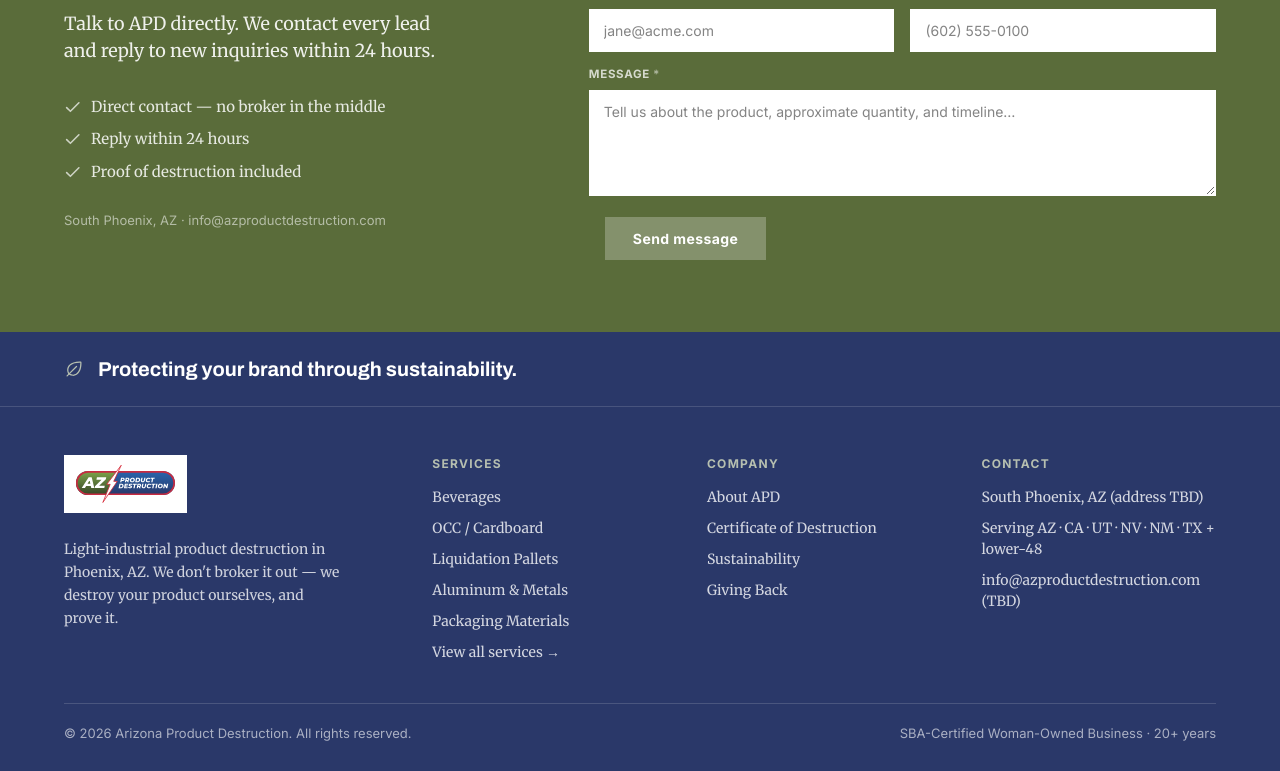
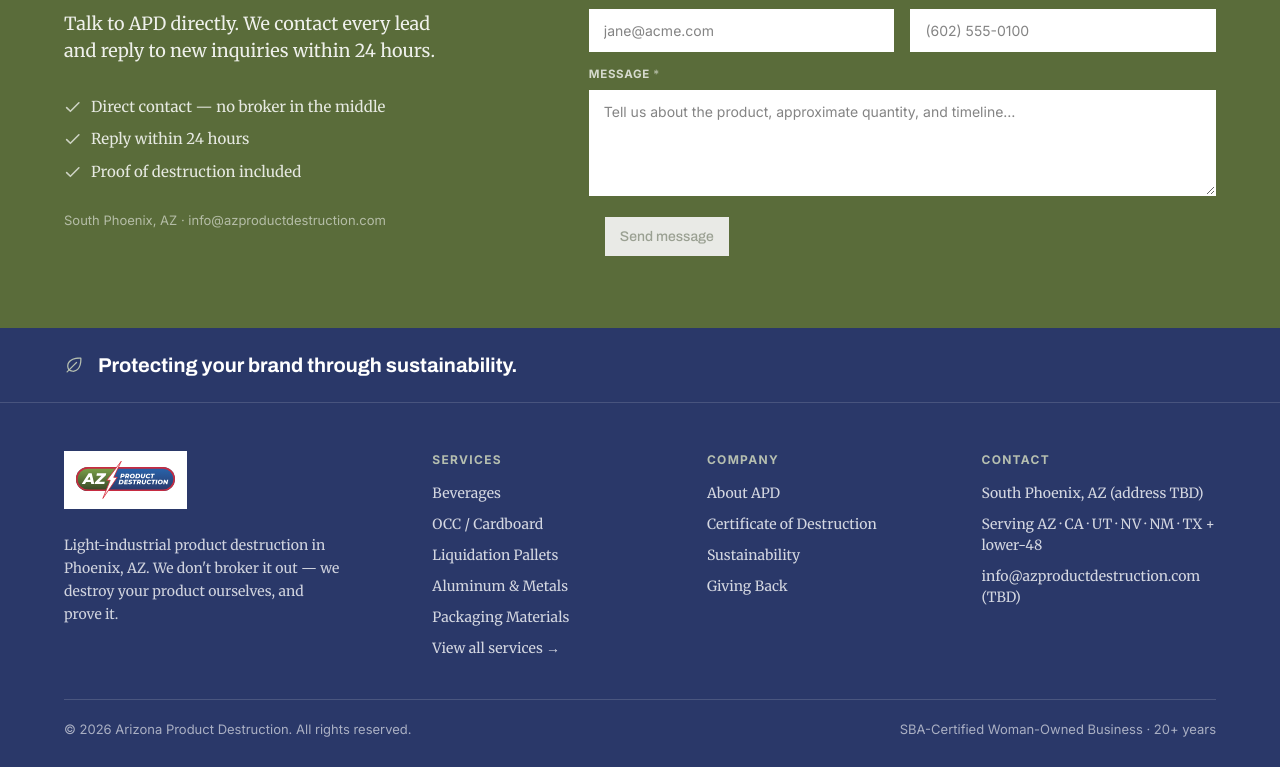
Before and after one commit to lisawilkins/APD, a React (Vite) app: page / in a window 1280 px wide. Shown: the part 4209-4980 px from the top of the page. Built offline with nearby package versions, Linux system fonts and the light colour scheme; no server answers.

Commit message:
Use shared accent Button on contact form and split project status into STATUS.md.
Move pending pages, data gaps, and open decisions out of AGENTS.md so agent docs stay stable while STATUS.md tracks session-to-session work.

```diff
--- a/src/components/ui/ContactForm.tsx
+++ b/src/components/ui/ContactForm.tsx
@@ -1,4 +1,5 @@
 import { useState, useEffect, useRef } from 'react'
+import { Button } from './Button'
 
 // Set VITE_TURNSTILE_SITE_KEY in your .env file.
 // Use '1x00000000000000000000AA' for local testing (always passes).
@@ -189,27 +190,14 @@
         {/* Turnstile + submit row */}
         <div style={{ gridColumn: '1 / -1', display: 'flex', alignItems: 'center', gap: 16, flexWrap: 'wrap' }}>
           <div ref={widgetContainerRef} />
-          <button
+          <Button
             type="submit"
+            variant="accent"
+            size="sm"
             disabled={!turnstileToken || status === 'submitting'}
-            style={{
-              fontFamily: 'var(--font-ui)',
-              fontSize: 14,
-              fontWeight: 700,
-              padding: '11px 28px',
-              background: turnstileToken && status !== 'submitting' ? 'var(--apd-clay)' : 'rgba(255,255,255,0.25)',
-              color: '#fff',
-              border: 'none',
-              cursor: turnstileToken && status !== 'submitting' ? 'pointer' : 'not-allowed',
-              transition: 'background 150ms ease-out',
-              letterSpacing: '0.03em',
-              whiteSpace: 'nowrap',
-            }}
-            onMouseEnter={(e) => { if (turnstileToken) (e.currentTarget as HTMLButtonElement).style.background = 'var(--apd-clay-dark)' }}
-            onMouseLeave={(e) => { if (turnstileToken) (e.currentTarget as HTMLButtonElement).style.background = 'var(--apd-clay)' }}
           >
             {status === 'submitting' ? 'Sending…' : 'Send message'}
-          </button>
+          </Button>
         </div>
 
         {status === 'error' && (
--- a/src/data/services.ts
+++ b/src/data/services.ts
@@ -25,7 +25,7 @@
   slug: string
   title: string
   icon: Icon
-  /** Category-specific where we have it; falls back to generic warehouse/logistics photography otherwise (see AGENTS.md "Data Still Needed"). */
+  /** Category-specific where we have it; falls back to generic warehouse/logistics photography otherwise (see STATUS.md "Data Still Needed"). */
   image: string
   /** Larger photo shown on the right side of the service detail page hero. */
   heroImage: string
```
Also changed, not shown: 2 other files (tests, documents, lock files or other folders).
